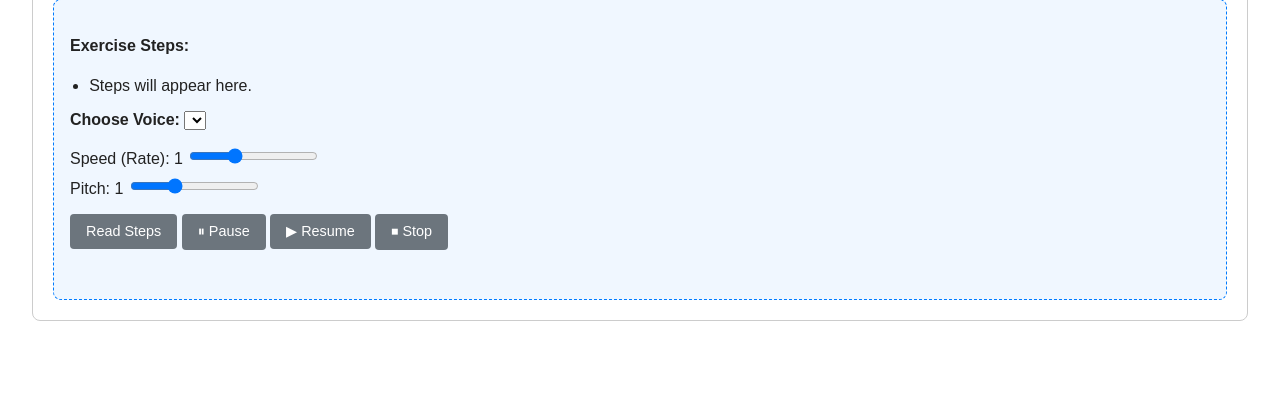
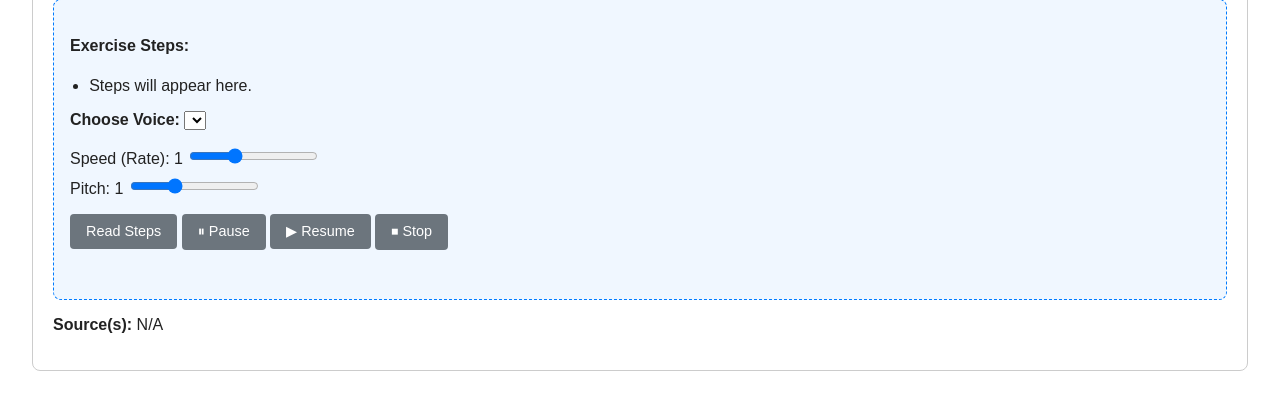
Before and after one commit to gracdi1/AI4GoodLab-project-m2, a Flask app: page / in a window 1280 px wide, after a click on "Exercise". Shown: the part 709-1112 px from the top of the page. Before the commit the page ends 1030 px from the top, so only its background shows below. Run offline with Flask 3, Linux system fonts and the light colour scheme; lists and menus that the app fills with data are empty.

Commit message:
add changes to fix conflicts

```diff
--- a/templates/index.html
+++ b/templates/index.html
@@ -362,6 +362,7 @@
           </div>
         </div>
       </div>
+      <p><strong>Source(s):</strong> <span id="stepSource">N/A</span></p>
     </section>
 
 
```
